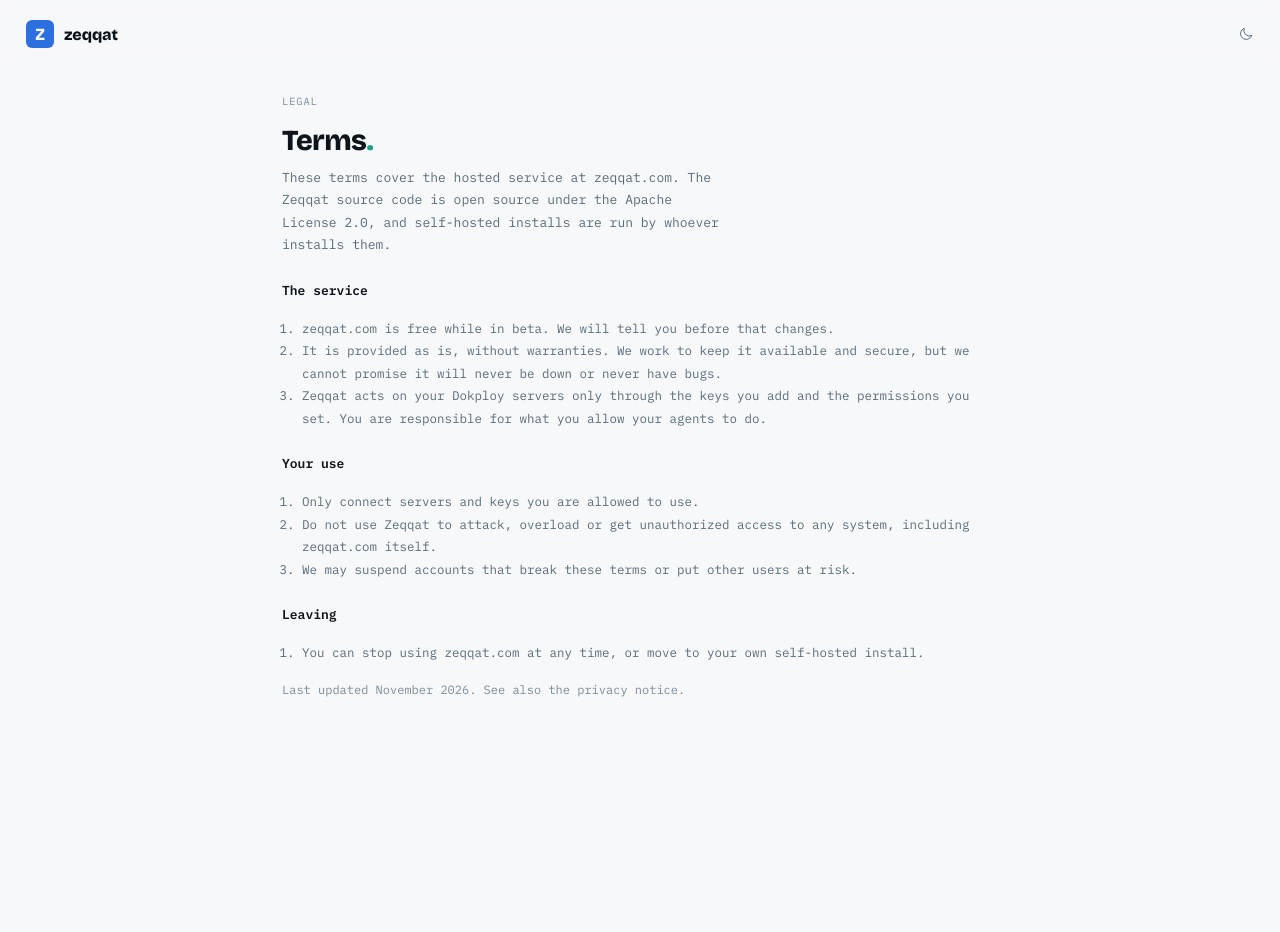
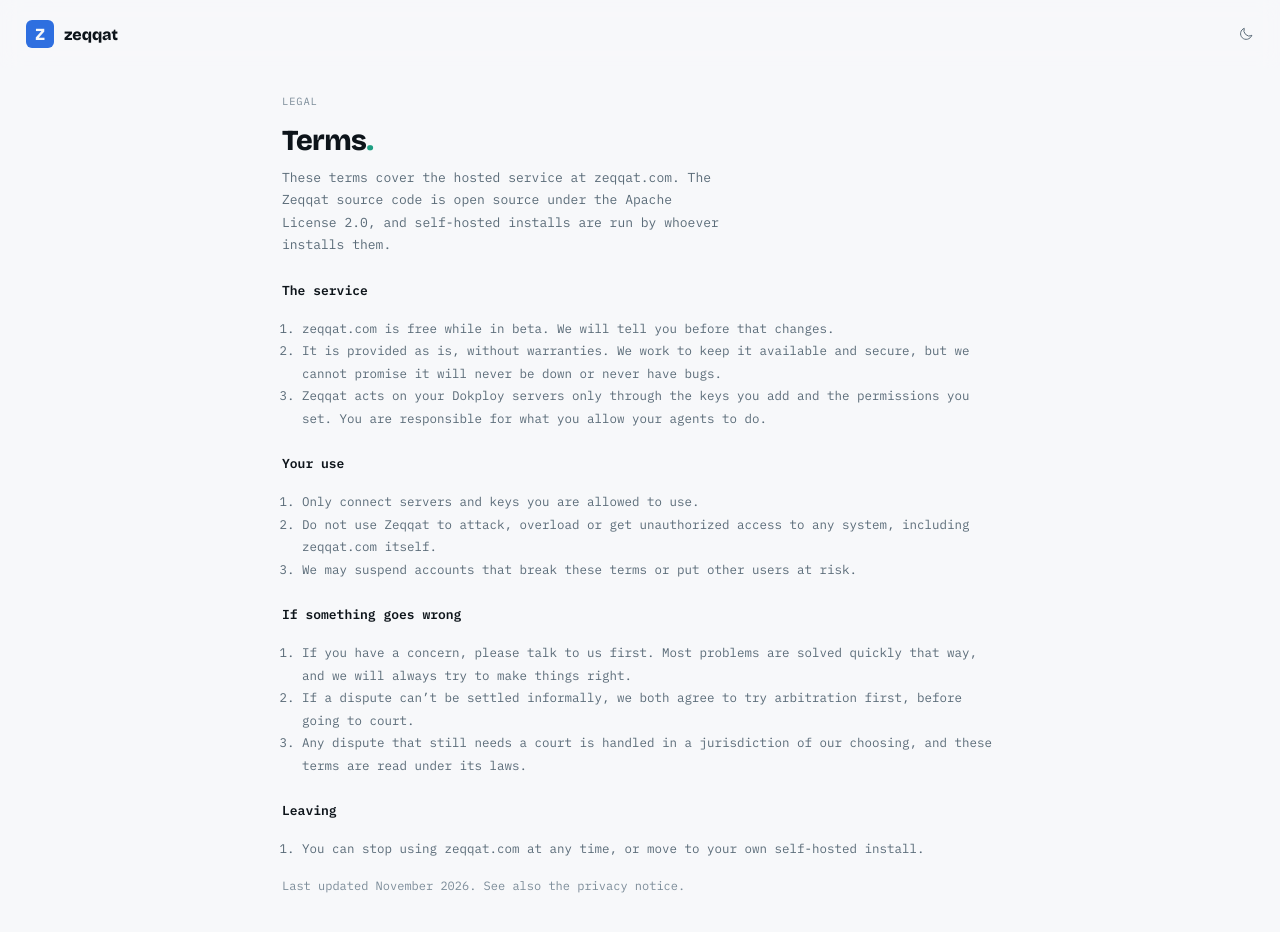
Before and after one commit to zeqqat/zeqqat, a Next.js app: page /terms in a window 1280 px wide. Shown: the top 932 px of the page. Before the commit the page ends 800 px from the top, so only its background shows below. Built offline with nearby package versions, Linux system fonts and the light colour scheme.

Commit message:
Terms: settle disputes informally first, then arbitration, in a jurisdiction of our choosing

```diff
--- a/app/terms/page.tsx
+++ b/app/terms/page.tsx
@@ -44,6 +44,24 @@ export default function Terms() {
         </section>
 
         <section className="zq-block">
+          <h2 className="zq-block-t">If something goes wrong</h2>
+          <ul className="zq-steps">
+            <li>
+              If you have a concern, please talk to us first. Most problems are solved quickly that way, and we will
+              always try to make things right.
+            </li>
+            <li>
+              If a dispute can&rsquo;t be settled informally, we both agree to try arbitration first, before going to
+              court.
+            </li>
+            <li>
+              Any dispute that still needs a court is handled in a jurisdiction of our choosing, and these terms are
+              read under its laws.
+            </li>
+          </ul>
+        </section>
+
+        <section className="zq-block">
           <h2 className="zq-block-t">Leaving</h2>
           <ul className="zq-steps">
             <li>You can stop using zeqqat.com at any time, or move to your own self-hosted install.</li>
```
